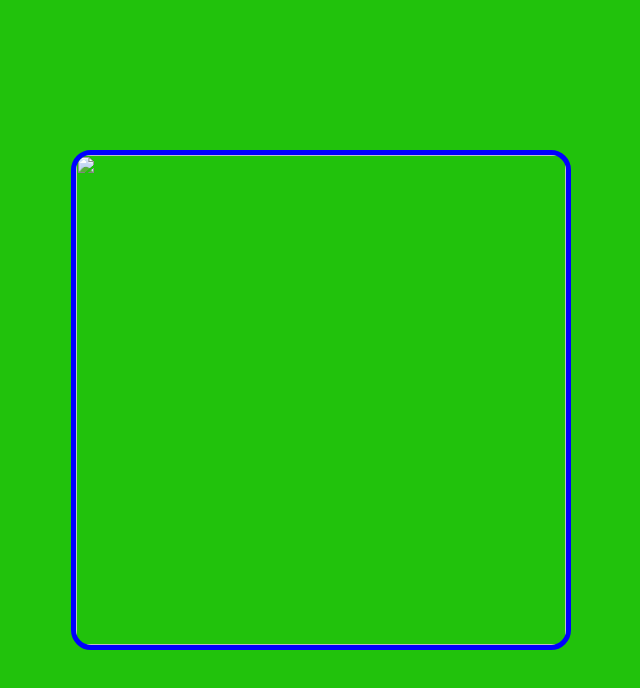
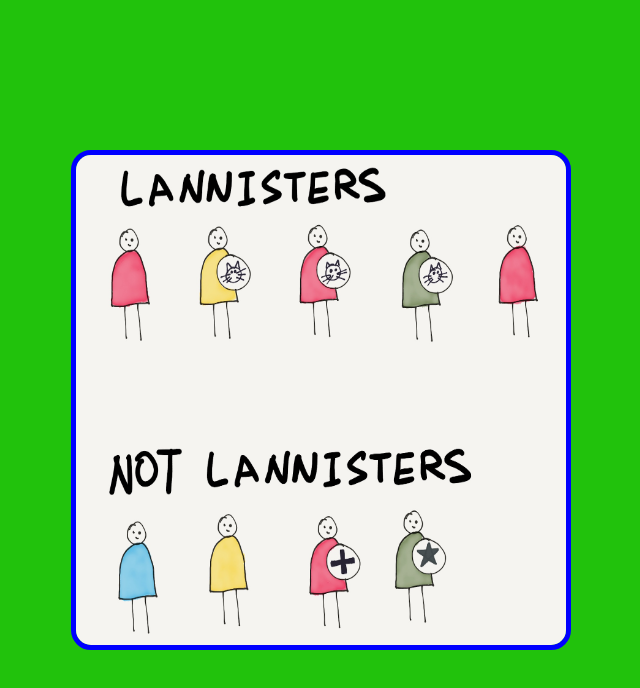
Before and after one commit to TsurikViktor/is-lanister-soldier, a plain HTML site: page index.html in a window 1280 px wide. Shown: the whole page, without its empty margins (319-959 px from the left). Drawn offline with Linux system fonts and the light colour scheme; the site is published under a folder, as on GitHub Pages, so addresses that start at the root find nothing.

Commit message:
commi image error

```diff
--- a/index.html
+++ b/index.html
@@ -6,11 +6,11 @@
 	<link rel="shortcut icon" href="images/favicon-star.ico" type="image/x-icon">
 	<link rel="stylesheet" type="text/css" href="style/reset.css">
 	<link rel="stylesheet" type="text/css" href="style/main.css">
-	<title>TEST</title>
+	<title>lanister</title>
 </head>
 <body>
 	<div class="viewsoldier">
-		<img src="/images/pasted image 0.png" alt="">
+		<img src="images/pasted image 0.png" alt="">
 	</div>
 
     <script src="js/customs.js"></script>
```
